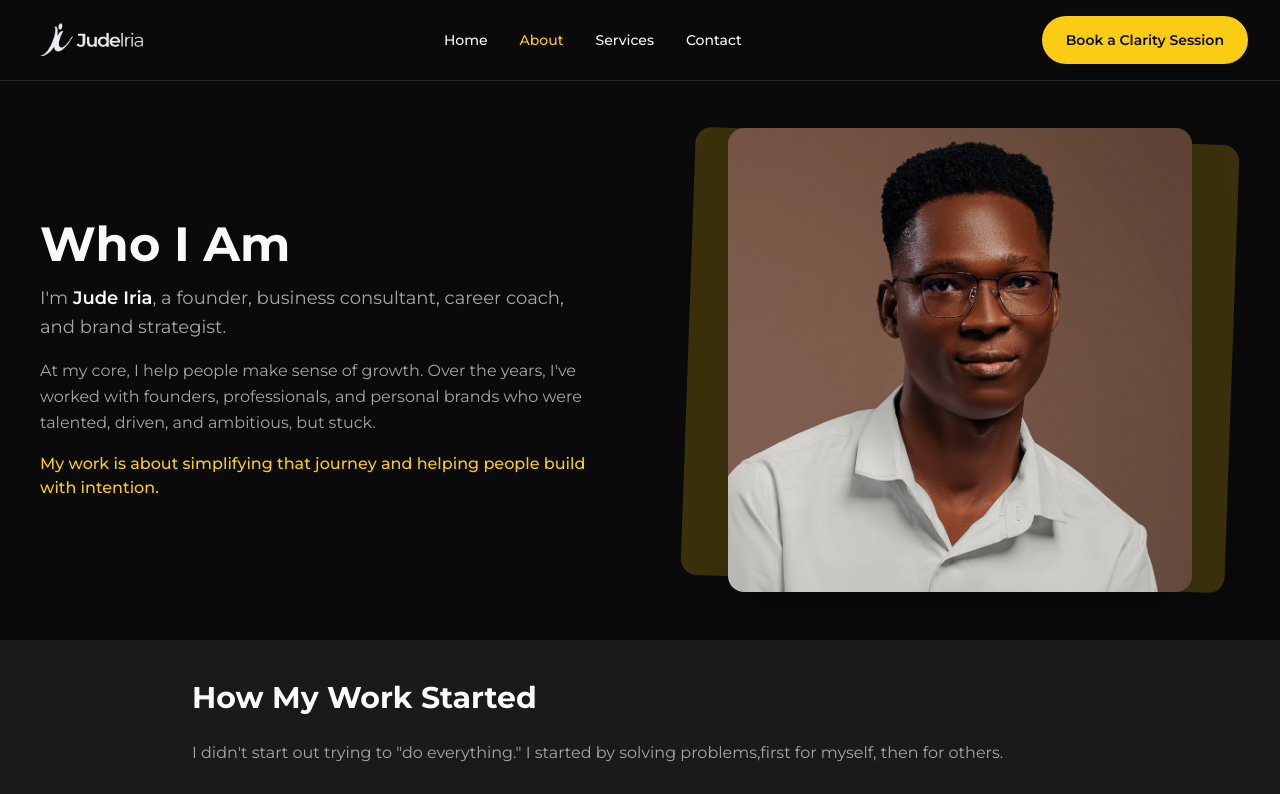
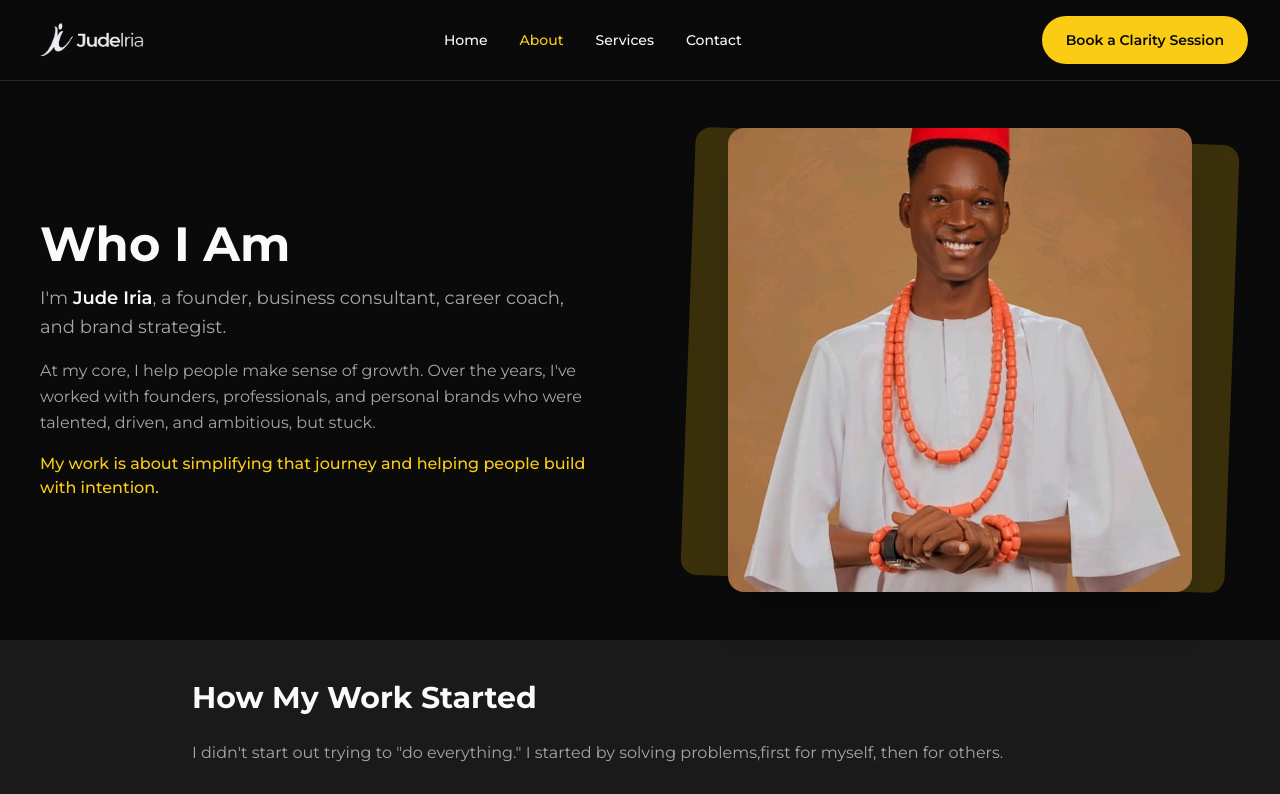
Before and after one commit to Jo-shua09/Judeiria-Website, a React (Vite) app: page /about in a window 1280 px wide. Shown: the top 794 px of the page. Built offline with nearby package versions, Linux system fonts and the light colour scheme; the HTML template or start-up script is replaced by a standard one.

Commit message:
`Update image imports in HeroSection and About components`

```diff
--- a/src/components/home/HeroSection.tsx
+++ b/src/components/home/HeroSection.tsx
@@ -1,6 +1,6 @@
 import { motion } from "framer-motion";
 import { Button } from "@/components/ui/button";
-import judeHero from "@/assets/face-cropped.jpg";
+import judeHero from "@/assets/hero.jpg";
 
 const flagLinks = [
   "https://en.wikipedia.org/wiki/Flag_of_the_United_States",
--- a/src/pages/About.tsx
+++ b/src/pages/About.tsx
@@ -4,7 +4,7 @@ import { Layout } from "@/components/layout/Layout";
 import { Button } from "@/components/ui/button";
 import { Accordion, AccordionContent, AccordionItem, AccordionTrigger } from "@/components/ui/accordion";
 import { ArrowRight, Check } from "lucide-react";
-import judeAbout from "@/assets/face-cropped.jpg";
+import judeAbout from "@/assets/about.jpg";
 
 const stats = [
   { value: 100, suffix: "+", label: "Brands & businesses supported" },
@@ -138,7 +138,7 @@ const About = () => {
                 loading="lazy"
                 src={judeAbout}
                 alt="Jude Iria"
-                className="relative rounded-2xl shadow-2xl w-full max-w-md mx-auto lg:max-w-none object-cover aspect-[1/1]"
+                className="relative rounded-2xl shadow-2xl w-full max-w-md mx-auto lg:max-w-none object-cover aspect-[4/5] md:aspect-[1/1]"
               />
             </motion.div>
           </div>
```
Also changed, not shown: src/assets/about.jpg (added), src/assets/hero.jpg (added).
